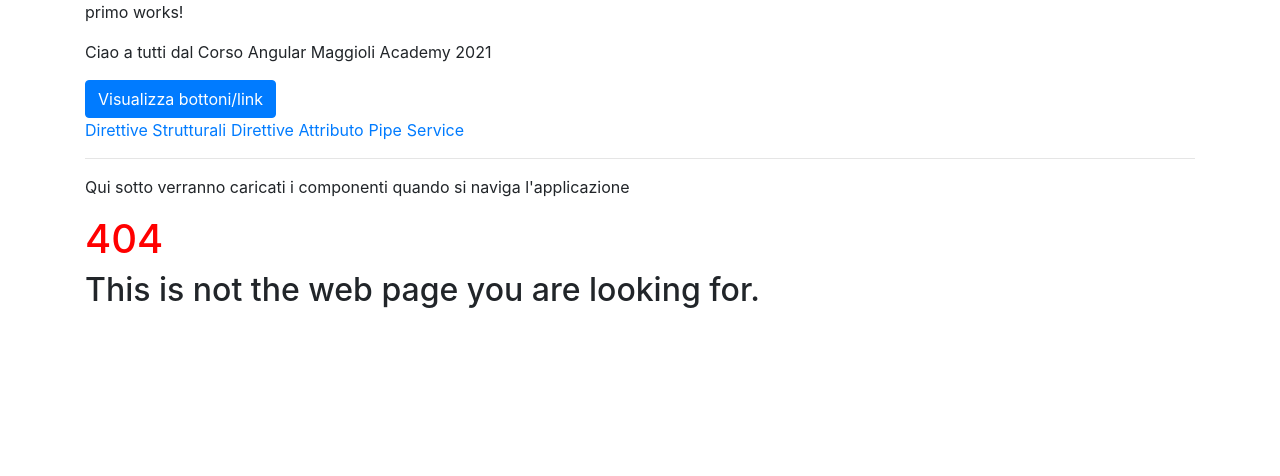
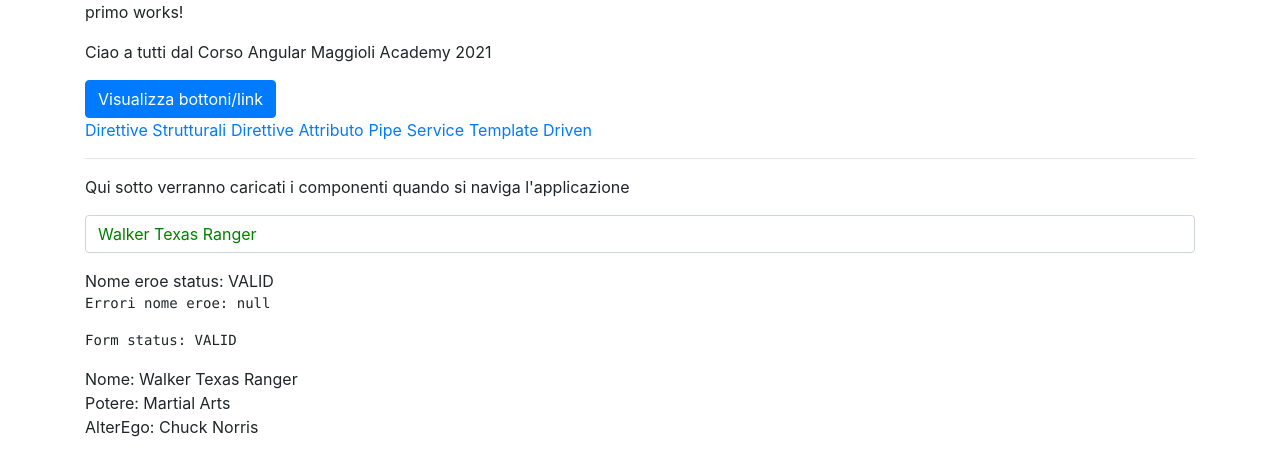
Before and after one commit to MooDySmiles/corso-full-stack-developer-2021, an Angular app: page /template-driven in a window 1280 px wide. Before the commit this address led to /page-not-found. Shown: the top 476 px of the page. Built offline with nearby package versions, Linux system fonts and the light colour scheme.

Commit message:
Aggiunge gestione form Template-driven

```diff
--- a/src/app/app.component.html
+++ b/src/app/app.component.html
@@ -23,7 +23,7 @@
     <button routerLink="/direttive-strutturali">Direttive Strutturali</button>
     <button routerLink="/direttive-attributo">Direttive Attributo</button>
     <button routerLink="/pipe">Pipe</button>
-  <button routerLink="service">Service</button>
+    <button routerLink="/service">Service</button>
   </p>
 
   <p class="links" *ngIf="!showButtonLink">
@@ -31,6 +31,7 @@
     <a routerLink="/direttive-attributo">Direttive Attributo</a>
     <a routerLink="/pipe">Pipe</a>
     <a routerLink="/service">Service</a>
+    <a routerLink="/template-driven">Template Driven</a>
   </p>
 
   <hr>
--- /dev/null
+++ b/src/app/models/hero.model.ts
@@ -0,0 +1,7 @@
+export class Hero {
+  constructor(
+    public nome: string,
+    public power: string,
+    public alterEgo?: string,
+  ){}
+}
--- /dev/null
+++ b/src/app/template-driven/template-driven.component.html
@@ -0,0 +1,25 @@
+<form #myForm="ngForm">
+  <div class="form-group">
+    <input type="text" class="form-control" id="nome"
+      required minlength="4"
+      [(ngModel)]="myHero.nome" name="nome" #heroNome="ngModel" />
+  </div>
+  <div *ngIf="heroNome.errors != null && heroNome.errors.minlength != null">
+    Il valore deve essere di almeno 4 caratteri
+    <div>Mancano ancora {{ heroNome.errors.minlength.requiredLength - heroNome.errors.minlength.actualLength }} caratteri</div>
+  </div>
+  <div>Nome eroe status: {{ heroNome.status }}</div>
+  <div>
+    <pre>Errori nome eroe: {{ heroNome.errors | json }}</pre>
+  </div>
+</form>
+
+<div>
+  <pre>Form status: {{ myForm.status }}</pre>
+</div>
+
+<div>
+  <div>Nome: {{ myHero.nome }}</div>
+  <div>Potere: {{ myHero.power }}</div>
+  <div>AlterEgo: {{ myHero.alterEgo }}</div>
+</div>
--- /dev/null
+++ b/src/app/template-driven/template-driven.component.scss
@@ -0,0 +1,7 @@
+input.ng-invalid {
+  color: red;
+}
+
+input.ng-valid {
+  color: green;
+}
--- /dev/null
+++ b/src/app/template-driven/template-driven.component.ts
@@ -0,0 +1,18 @@
+import { Component, OnInit } from '@angular/core';
+import { Hero } from '../models/hero.model';
+
+@Component({
+  selector: 'app-template-driven',
+  templateUrl: './template-driven.component.html',
+  styleUrls: ['./template-driven.component.scss']
+})
+export class TemplateDrivenComponent implements OnInit {
+
+  myHero: Hero = new Hero('Walker Texas Ranger', 'Martial Arts', 'Chuck Norris');
+
+  constructor() { }
+
+  ngOnInit(): void {
+  }
+
+}
```
Also changed, not shown: src/app/app.module.ts (+12 -3 lines), 1 other file (tests, documents, lock files or other folders). Lines whose indentation alone changed are shown as unchanged.
